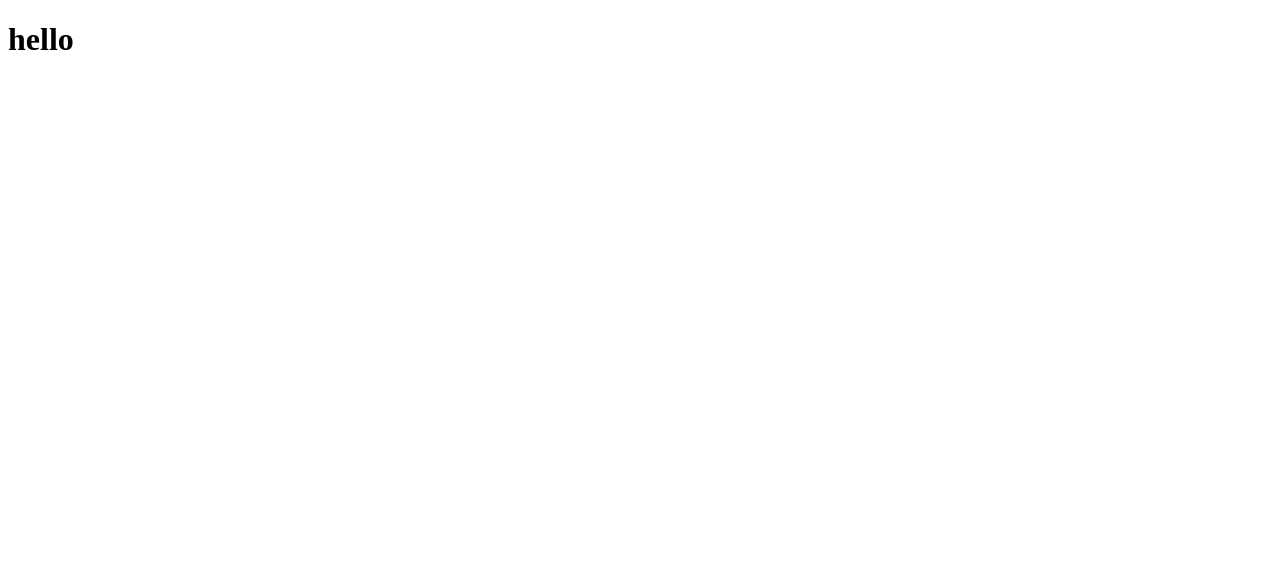
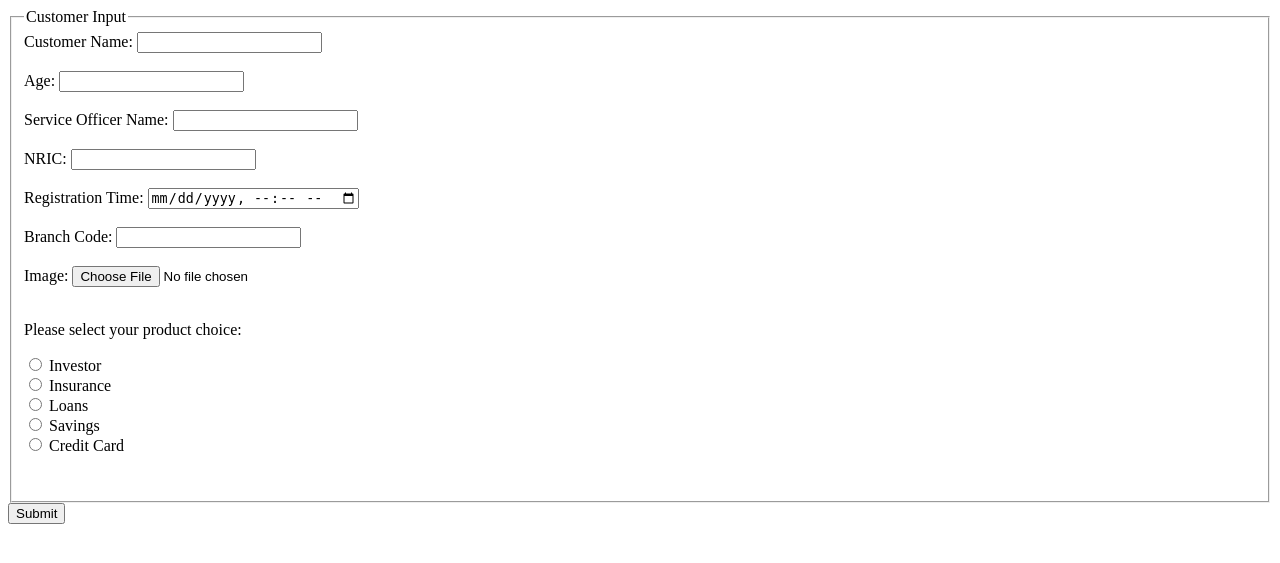
Before and after one commit to ralphserges/dbs_techtrek, a Flask app: page / in a window 1280 px wide. Before the commit the part shown is almost empty. Shown: the top 563 px of the page. Run offline with Flask 2, Linux system fonts and the light colour scheme.

Commit message:
updated form validation

```diff
--- a/app.py
+++ b/app.py
@@ -10,7 +10,7 @@ app= Flask(__name__)
 @app.route('/')
 @app.route('/home')
 def home_page():
-    return render_template('home.html')
+    return render_template('form.html')
 
 @app.route('/form')
 def form_page():
--- a/templates/form.html
+++ b/templates/form.html
@@ -1,38 +1,48 @@
 {% extends "base_template.html" %}
 
-{% block title %}Form{% endblock title %}
+{% block title %}
+
+Form{% endblock title %}
 
 {% block main %}
     <form id="bankForm">
         <fieldset>
             <legend>Customer Input</legend>
             <label>Customer Name: </label>
-            <input type="text" name='customer_name'>
+            <input type="text" name='customer_name' pattern="[a-zA-z]{,64}">
             <br><br>
 
             <label>Age: </label>
-            <input type="text" name='customer_age'>
+            <input type="number" name='customer_age' min = '18'>
             <br><br>
 
             <label>Service Officer Name: </label>
-            <input type="text" name='officer_name'>
+            <input type="text" name='officer_name' pattern="[a-zA-z]{,64}">
+            <br><br>
+
+            <label>NRIC: </label>
+            <input type="text" name='customer_nric' pattern="[0-9]{7}">
+            <br><br>
+
+            <label>Registration Time: </label>
+            <input type="datetime-local" name='reg_time'>
             <br><br>
 
             <label>Branch Code: </label>
-            <input type="text" name='branch_code'>
+            <input type="text" name='branch_code' pattern="[0-9]{3}">
             <br><br>
 
             <!-- do a drag and drop -->
             <label>Image: </label>
-            <input type="file" name='image'>
+            <input type="file" name='image' accept=".jpg, .png">
             <br><br>
 
             <p>Please select your product choice:</p>
             <input type="radio" id="investor" name="productType" value="investor">
-            <label for="male">Investor</label><br>
+            <label for="investors">Investor</label><br>
 
             <input type="radio" id="insurance" name="productType" value="insurance">
-            <label for="female">Insurance</label><br>
+            <label for="insurances">Insurance</label><br>
 
             <input type="radio" id="loans" name="productType" value="loans">
             <label for="loans">Loans</label><br>
@@ -44,8 +54,9 @@
             <label for="creditcard">Credit Card</label><br>
             <br><br>
 
-            <input type="button" id="submit" value="Submit">
+
         </fieldset>
+        <input type="submit" id="submit" value="Submit">
     </form>
 
 {% endblock main %}
```
